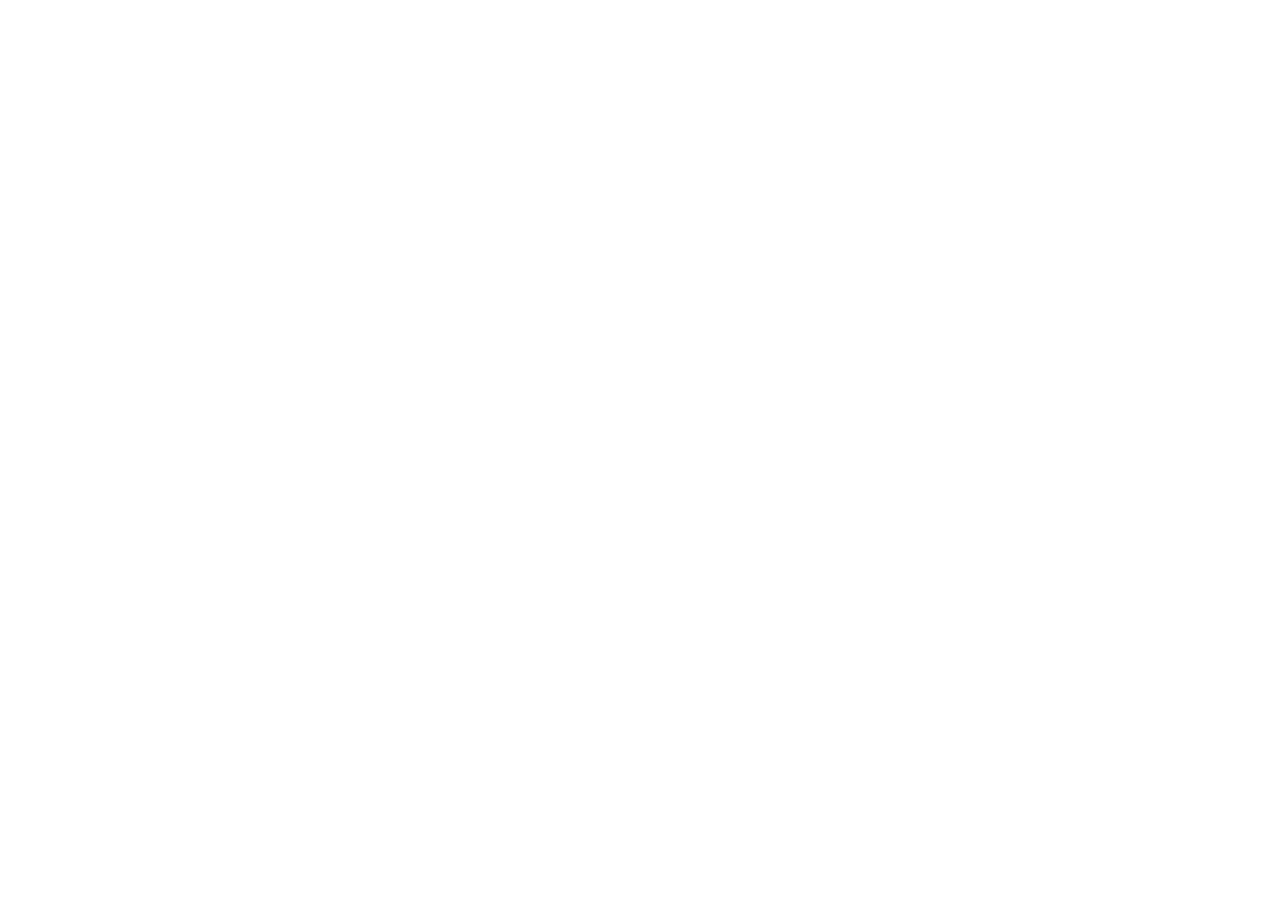
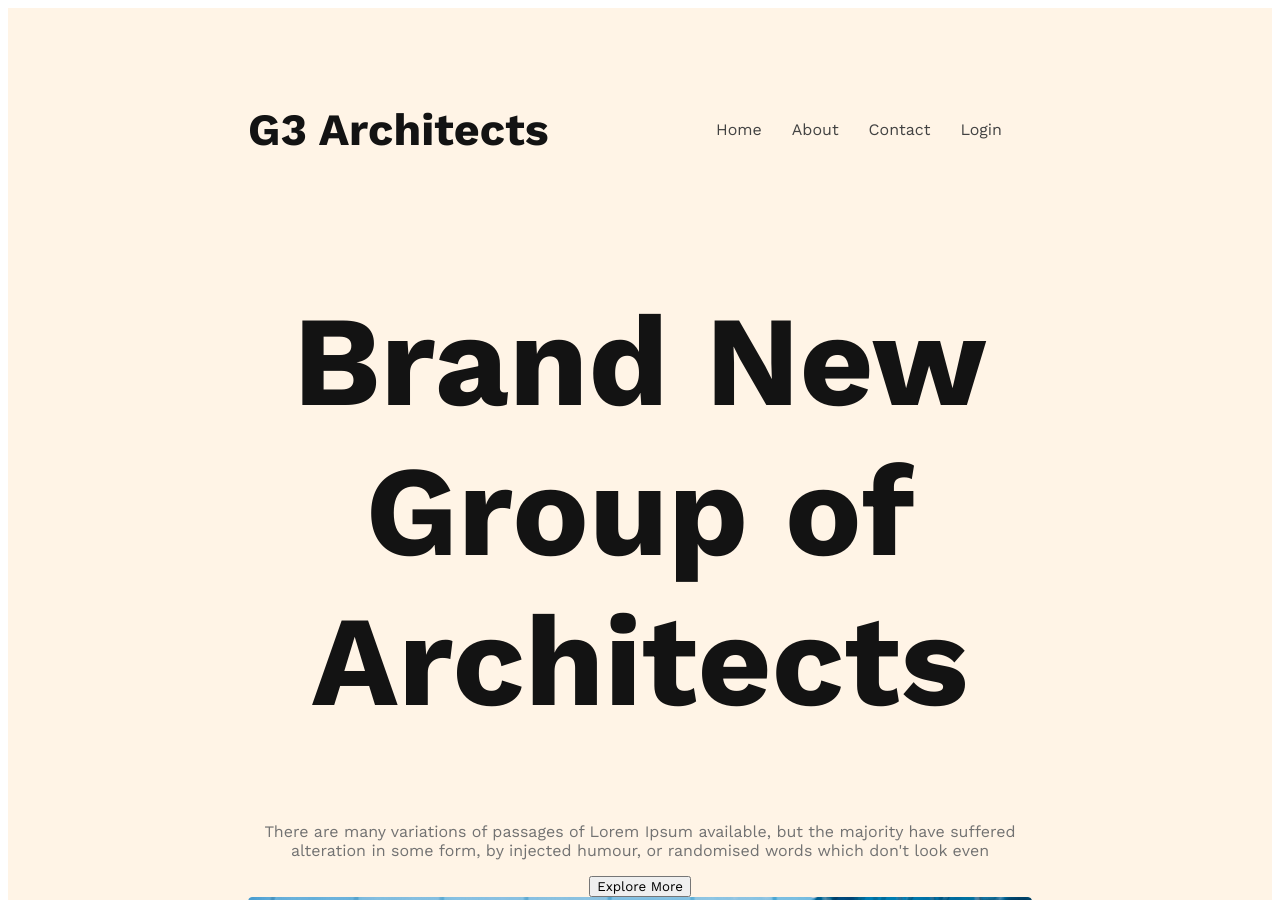
Before and after one commit to Rahidapriya/G3-Responsive_Website, a plain HTML site: page index.html in a window 1280 px wide. Shown: the top 900 px of the page. Before the commit the page ends 800 px from the top, so only its background shows below. Drawn offline with nearby package versions, Linux system fonts and the light colour scheme.

Commit message:
first commit

```diff
--- a/index.html
+++ b/index.html
@@ -4,8 +4,41 @@
     <meta charset="UTF-8">
     <meta name="viewport" content="width=device-width, initial-scale=1.0">
     <title>Module-9_Responsive</title>
+    <link rel="preconnect" href="https://fonts.googleapis.com">
+    <!-- fonts -->
+<link rel="preconnect" href="https://fonts.gstatic.com" crossorigin>
+<link href="https://fonts.googleapis.com/css2?family=Dancing+Script:wght@700&family=Lato:wght@400;700;900&family=Roboto:wght@300;400&family=Work+Sans:wght@400;600;700;800&display=swap" rel="stylesheet">
+<!-- csslink -->
+<link rel="stylesheet" href="style.css">
 </head>
 <body>
+    <header>
+  <nav>
+    <h3 class="nav-title">G3 Architects</h3>
+    <ul>
+    <li><a href="">Home</a></li>
+    <li><a href="">About</a></li>
+    <li><a href="">Contact</a></li>
+    <li><a href="">Login</a></li>
+</ul>
+  </nav>
+  <div class="banner">
+    <div class="banner-content">
+        <div class="banner-title">
+            <h1>Brand New  Group of Architects </h1>
+          </div>
+          <p class="banner-desp">
+            There are many variations of passages of Lorem Ipsum available, but the majority have suffered alteration in some form, by injected humour, or randomised words which don't look even
+          </p>
+          <button class="btn">Explore More</button>
+      </div>
+      <img src="images/banner.png" alt="">
+  </div>
 
+    </header>
+    <main>
+
+    </main>
+    <footer></footer>
 </body>
 </html>
--- /dev/null
+++ b/style.css
@@ -0,0 +1,56 @@
+*{
+
+font-family: 'Work Sans', sans-serif;
+}
+header{
+    background: rgba(255, 144, 14, 0.10);
+    padding: 50px 240px;
+}
+nav{
+    display: flex;
+    justify-content: space-between;
+    align-items: center;
+}
+nav> ul{
+    display: flex;
+}
+nav li{
+    list-style: none;
+    margin-right: 30px;
+
+}
+nav li a{
+    text-decoration: none;
+    color: #424242;
+    font-weight: 500;
+
+}
+.nav-title{
+    color: #131313;
+    font-size: 2.8rem;
+font-style: normal;
+font-weight: 700;
+
+}
+.nav-content{
+    display: flex;
+    justify-content: center;
+}
+.banner-content{
+    max-width: 800px;
+    text-align: center;
+    margin: 0 auto;
+}
+.banner-title{
+    text-align: center;
+font-size: 4rem;
+font-weight: 700;
+color:#131313
+}
+.banner-desp{
+    color:#727272
+}
+.banner{
+    display: flex;
+    flex-direction: column;
+}
```
Also changed, not shown: images/architect.png (added), images/banner.png (added), images/icons/customers.png (added), images/icons/email.png (added), images/icons/projects.png (added), images/icons/ribon.png (added), images/sponsors/amazon.png (added), images/sponsors/figma.png (added), images/sponsors/google.png (added), images/sponsors/spotify.png (added), images/sponsors/telerama.png (added), images/team1.png (added), images/team2.png (added), images/team3.png (added), 1 more files.
